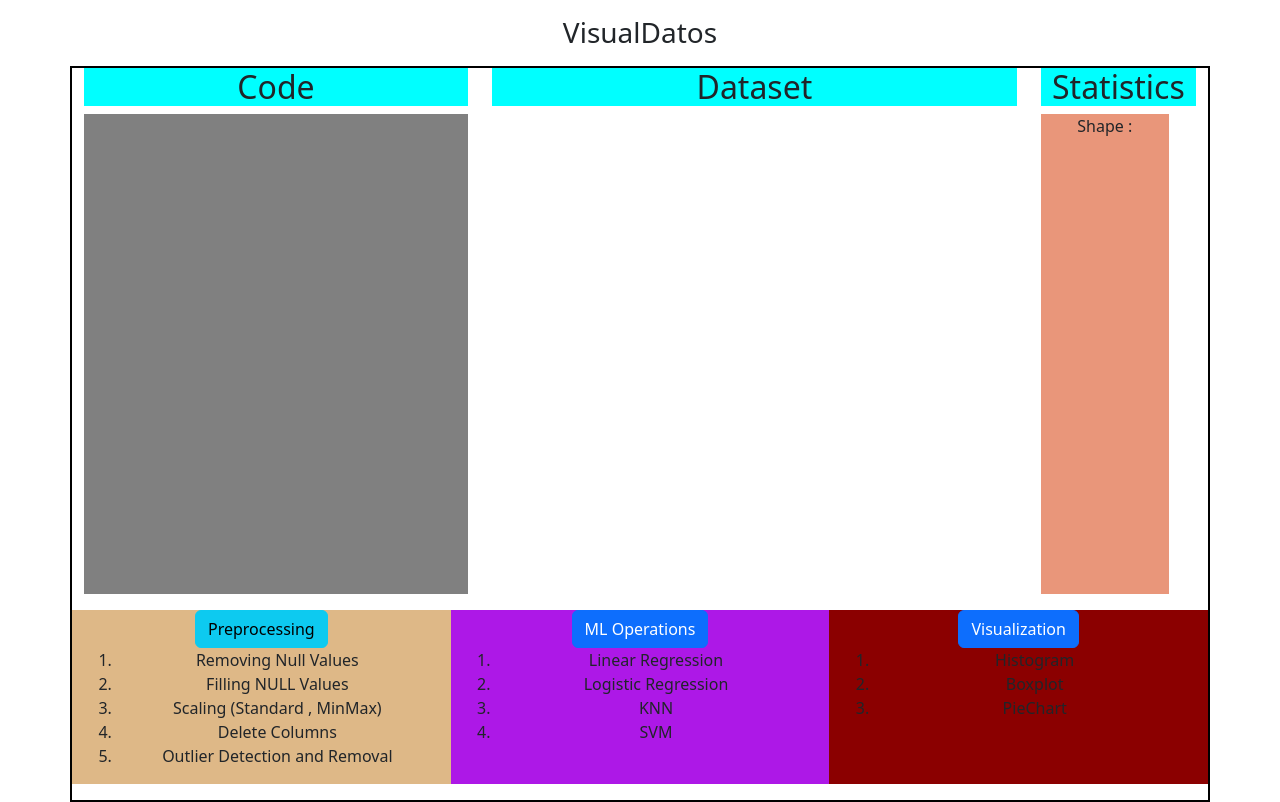
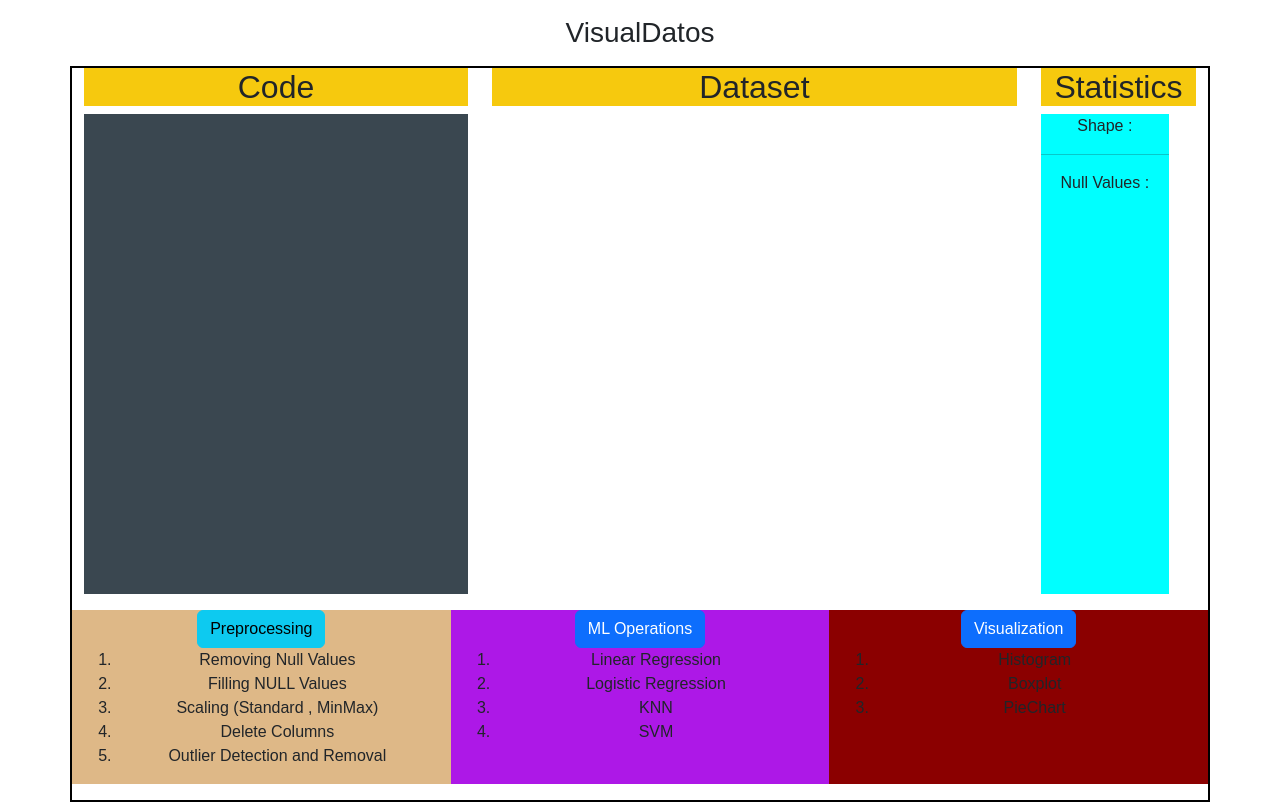
Before and after one commit to 11manav/VisualDatos, a Django app: template VData/templates/main.html in a window 1280 px wide. Run offline with Django 4.2, Linux system fonts and the light colour scheme; the template is opened without the code that fills it, so the values that code supplies are empty.

Commit message:
Added Null Values in Stats and Basic CSS Change

```diff
--- a/VData/static/css/base.css
+++ b/VData/static/css/base.css
@@ -1,8 +1,9 @@
 .code {
-    background-color: grey;
+    background-color: #3A4750;
     overflow: scroll;
     height: 60vh;
     width: 30vw;
+    color: white;
 }
 
 .dataset {
@@ -13,15 +14,19 @@
 }
 
 .stats{
-    background-color:darksalmon;
+    background-color:cyan;
     height: 60vh;
     width: 10vw;
 }
 
 div h2 {
-    background-color: aqua;
+    background-color: #F6C90E;
 }
 
 .container{
     border: 2px solid black;
 }
+
+body {
+    font-family: Arial, Helvetica, sans-serif;
+}
--- a/VData/templates/base.html
+++ b/VData/templates/base.html
@@ -26,7 +26,9 @@
 
         <div class="col">
           <h2>Code</h2>
-          <div class="code"></div>
+          <div class="code">
+            {{backgroundCode | safe}}
+          </div>
         </div>
 
         <div class="col">
@@ -39,6 +41,9 @@
           <div class="stats">
             Shape :
             {{shape_of_data | safe}}
+            <hr>
+            Null Values :
+            {{null_count | safe}}
           </div>
         </div>
 
```
Also changed, not shown: VData/home/views.py (+29 -15 lines).
